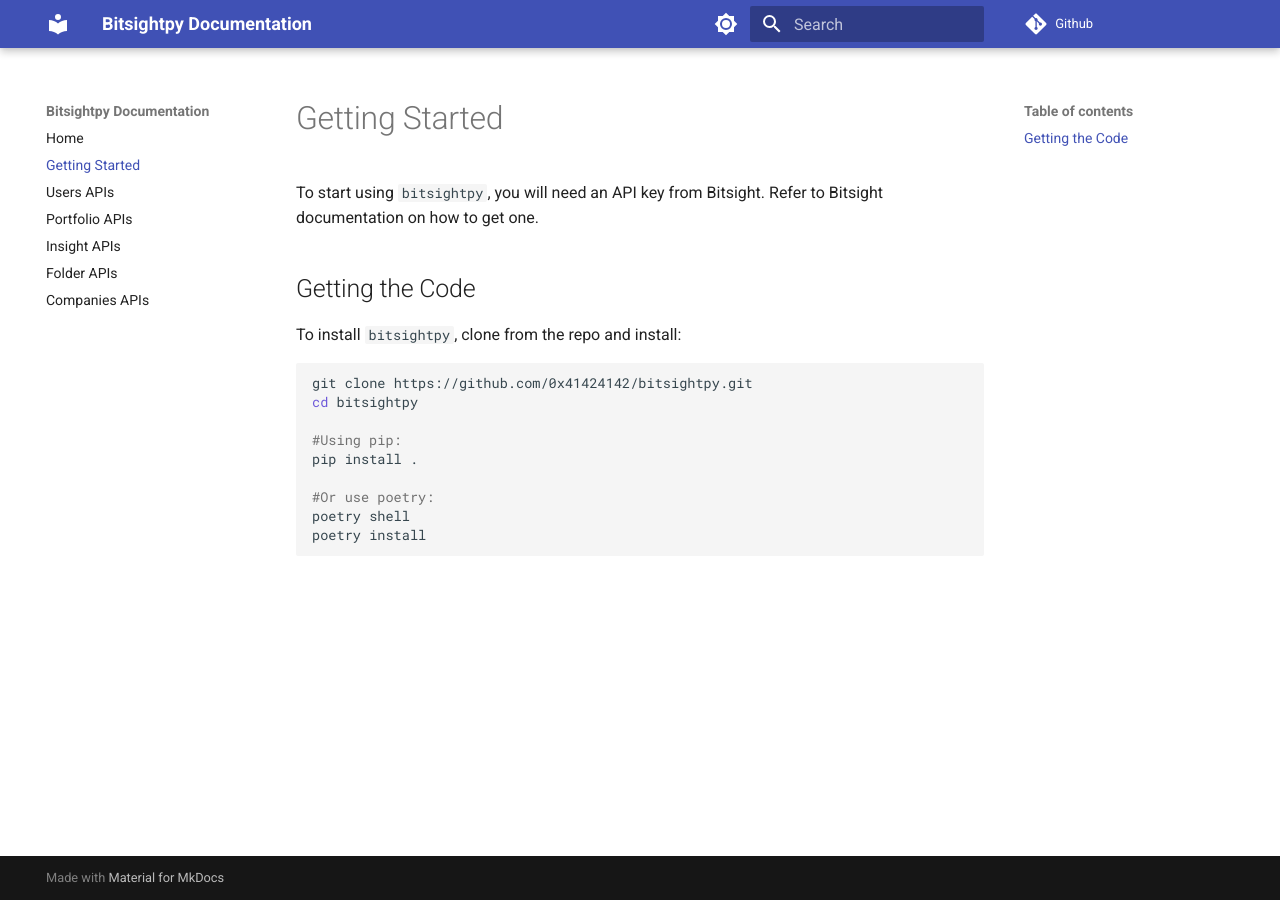
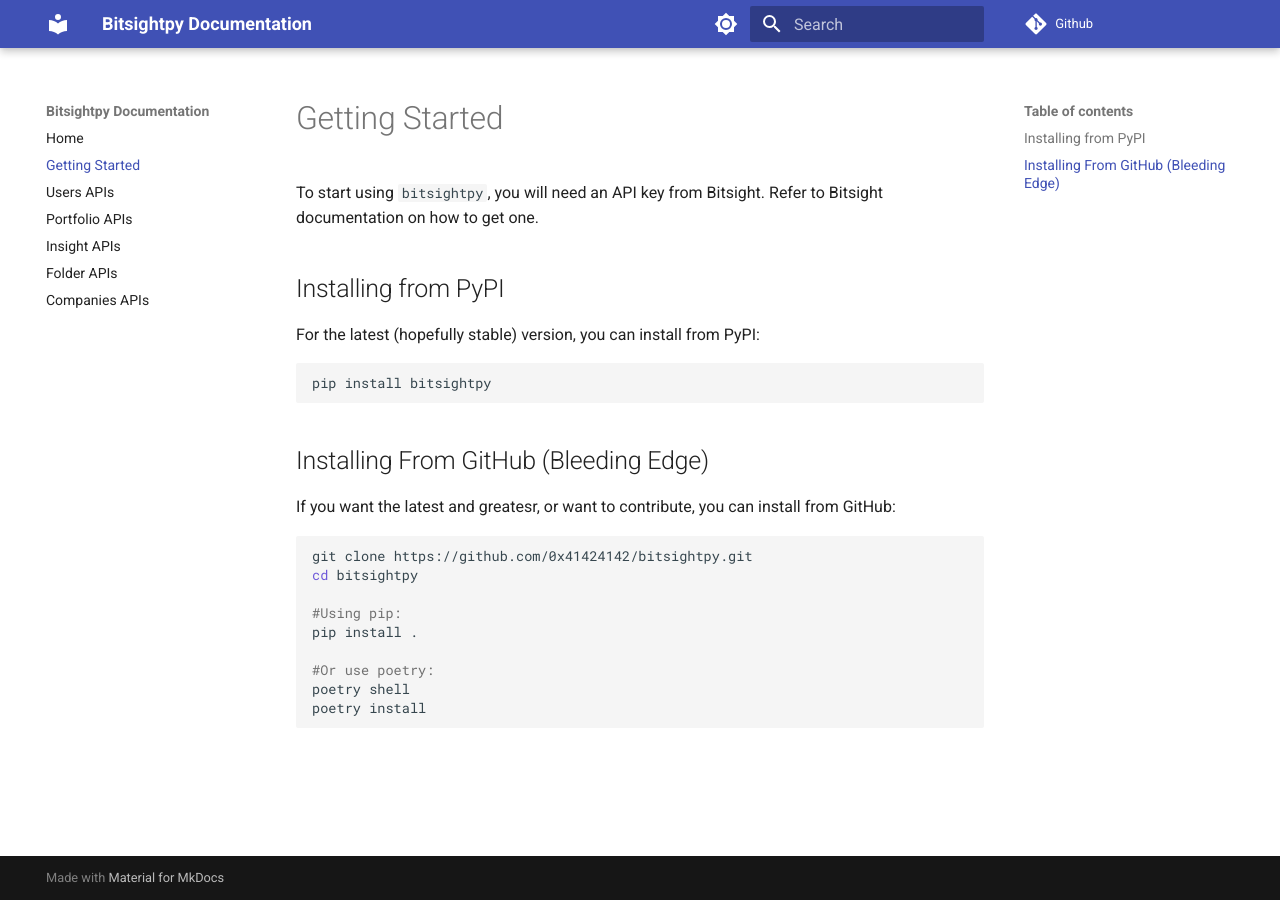
Before and after one commit to 0x41424142/bitsightpy, an MkDocs documentation site: the page built from docs/quickstart.md, in a window 1280 px wide. Built offline with MkDocs 1.6.1 and Material for MkDocs 9.7.7, drawn with Linux system fonts in a browser that asks for light colours; comment, search, counter and statistics services are not loaded.

Commit message:
Update quickstart.md

````diff
--- a/docs/quickstart.md
+++ b/docs/quickstart.md
@@ -2,9 +2,17 @@
 
 To start using ```bitsightpy```, you will need an API key from Bitsight. Refer to Bitsight documentation on how to get one.
 
-## Getting the Code
+## Installing from PyPI
 
-To install ```bitsightpy```, clone from the repo and install:
+For the latest (hopefully stable) version, you can install from PyPI:
+
+```bash
+pip install bitsightpy
+```
+
+## Installing From GitHub (Bleeding Edge)
+
+If you want the latest and greatesr, or want to contribute, you can install from GitHub:
 
 ```bash
 git clone https://github.com/0x41424142/bitsightpy.git
````
